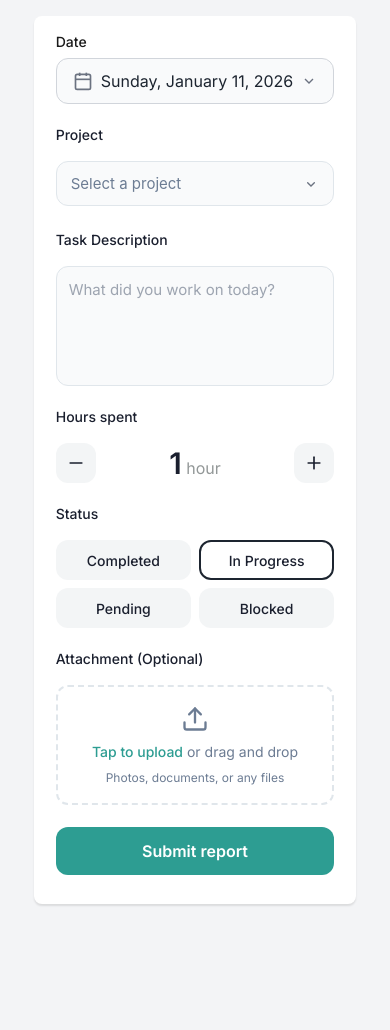
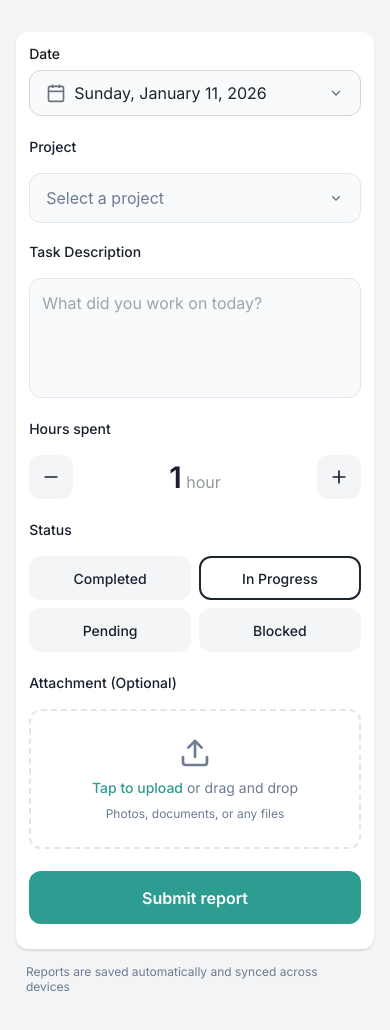
Before and after one commit to Aniamaka-somto/Asoro-Task-tab, a React (Vite) app: page / in a window 390 px wide. Shown: the top 1030 px of the page. Before the commit the page ends 920 px from the top, so only its background shows below. Built offline with nearby package versions, Linux system fonts and the light colour scheme.

Commit message:
fixed the responsiveness issue

```diff
--- a/src/App.css
+++ b/src/App.css
@@ -6,6 +6,12 @@
   box-sizing: border-box;
 }
 body {
+  font-family: "Inter", system-ui, sans-serif;
+  color: #1a1f2e;
+
+  /* background-color: #f3f4f6; */
+}
+.screen {
   background-color: #f3f4f6;
   display: flex;
   justify-content: center;
@@ -13,18 +19,19 @@ body {
   padding: 2rem 1rem;
   min-height: 100vh;
   width: 100%;
-  font-family: "Inter", system-ui, sans-serif;
-  color: #1a1f2e;
+  flex-direction: column;
 }
 
 .container {
   background-color: white;
   max-width: 100%;
-  width: 32rem;
+  width: 100%;
+  max-width: 32rem;
   min-height: 30rem;
   padding: 1rem;
   border-radius: 12px;
   box-shadow: 0 2px 2px rgba(0, 0, 0, 0.1);
+  margin-bottom: 10px;
   /* display: flex;
   flex-direction: column;
   align-items: stretch; */
@@ -41,7 +48,8 @@ label {
 .hours-container,
 .attachment-container,
 .status-container,
-.submit-container {
+.submit-container,
+.re-container {
   padding: 5px 10px;
   display: flex;
   flex-direction: column;
@@ -49,7 +57,13 @@ label {
   width: 100%;
   margin-bottom: 12px;
 }
-
+.re-container {
+  justify-content: center;
+  align-items: center;
+  color: #6c7c93;
+  font-size: 12px;
+  font-weight: 400;
+}
 /*                                         project dropdown                          */
 
 .custom-dropdown {
@@ -74,7 +88,7 @@ label {
 }
 
 .dropdown-header:hover {
-  border-color: #d1d5db;
+  border-color: hsl(173 45% 94%);
   border-color: #2d9d92;
   box-shadow: 0 0 0 1px #2d9d92;
 }
@@ -117,7 +131,7 @@ label {
   padding: 12px 16px;
   cursor: pointer;
   transition: background-color 0.15s ease;
-  font-size: 15px;
+  font-size: 1rem;
   color: #1f2937;
 }
 
@@ -295,57 +309,10 @@ textarea::-webkit-scrollbar-thumb:hover {
 
 /* Mobile responsiveness */
 @media (max-width: 640px) {
-  body {
-    padding: 1rem 0.5rem;
+  .container {
+    padding: 0.5rem 0.2rem;
   }
-
-  .container {
-    width: 100%;
-    padding: 0.75rem;
-    border-radius: 8px;
-  }
-
-  .dropdown-header {
-    padding: 12px 14px;
-    font-size: 0.9375rem;
-  }
-
-  .task-description {
-    font-size: 0.9375rem;
-    min-height: 100px;
-  }
-
-  /* Stack status buttons on very small screens */
-
-  .status-button {
-    height: 2.5rem;
-  }
-
-  .counter-button {
-    width: 2.5rem;
-    height: 2.5rem;
-  }
-
-  .attachment-box {
-    height: 120px;
-    font-size: 1.75rem;
-  }
-
-  .submit-button {
-    height: 48px;
+  .screen {
+    padding: 2rem 1rem;
   }
 }
-
-/* Tablet adjustments */
-@media (min-width: 641px) and (max-width: 768px) {
-  .container {
-    width: 90%;
-  }
-}
-
-/* Ensure form doesn't get too wide on large screens */
-@media (min-width: 1024px) {
-  .container {
-    max-width: 32rem;
-  }
-}
--- a/src/App.jsx
+++ b/src/App.jsx
@@ -12,7 +12,13 @@ import { FiUpload, FiMinus, FiPlus } from "react-icons/fi";
 
 const App = () => {
   const [date, setDate] = useState(new Date(2026, 0, 11));
-  const options = ["Website Redesign", "Mobile App Development"];
+  const options = [
+    "Website Redesign",
+    "Mobile App Development",
+    "API Integration",
+    "Database Migration",
+    "Client Dashboard",
+  ];
   const [value, setValue] = useState(1);
   const [activeButton, setActiveButton] = useState(1);
   const status = ["Completed", "In Progress", "Pending", "Blocked"];
@@ -29,7 +35,7 @@ const App = () => {
     setActiveButton(index);
   };
   return (
-    <div className="">
+    <div className="screen">
       <div className="container">
         <div className="datetime-container">
           {/* had to create a custom datetime picker */}
@@ -114,6 +120,9 @@ const App = () => {
           <SubmitButton text="Submit report" />
         </div>
       </div>
+      <div className="re-container">
+        Reports are saved automatically and synced across devices
+      </div>
     </div>
   );
 };
```
